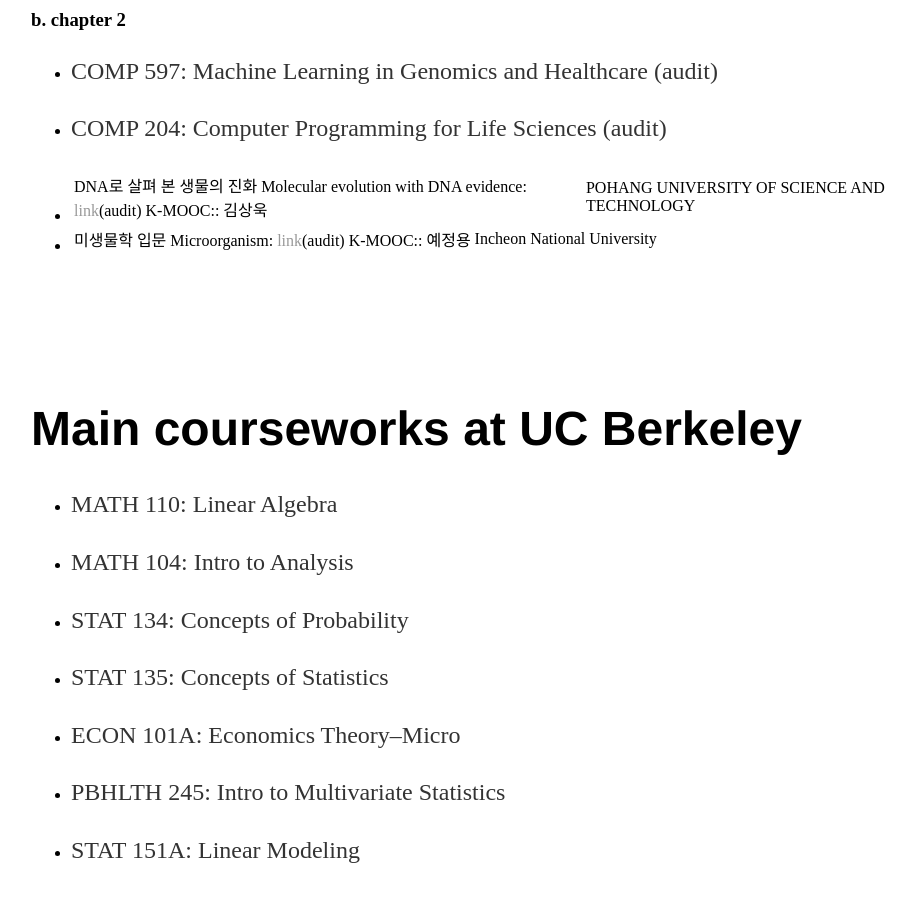
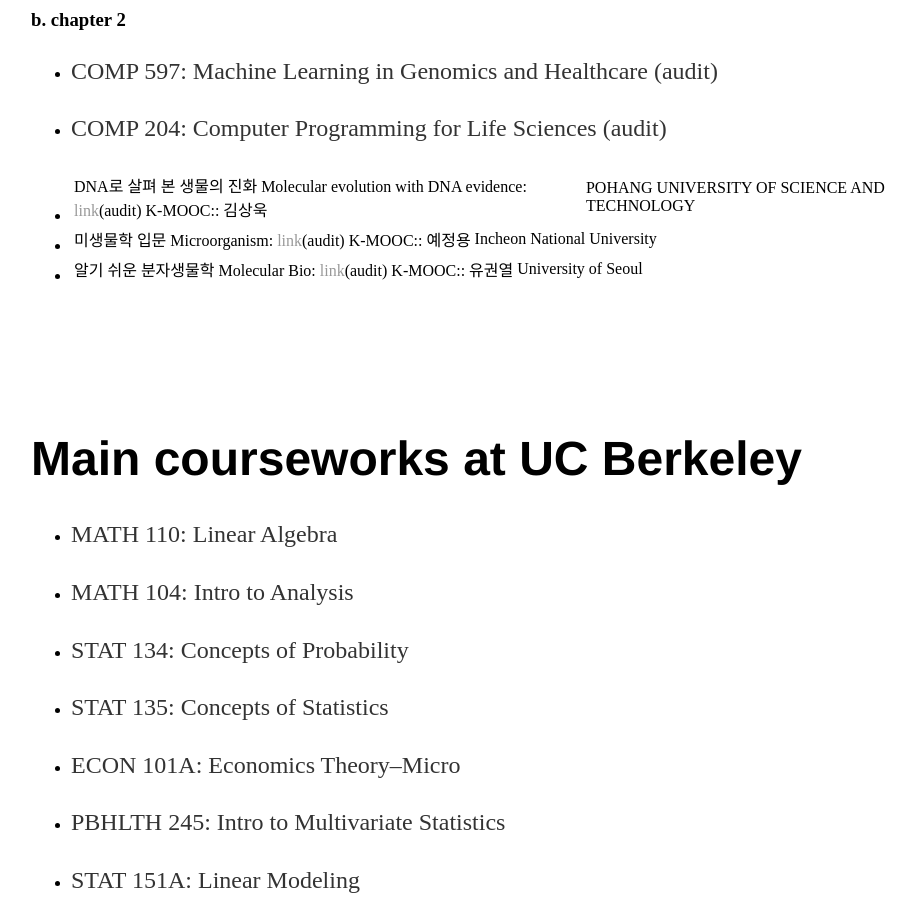
Before and after one commit to yjkweon24/yjkweon24.github.io, a Jekyll site: the page built from coursework/coursework.md, in a window 1280 px wide and 900 px high, scrolled down 465 px. Shown: the whole window, without its empty margins (161-1077 px from the left). Built offline with Jekyll 4.4.1, drawn with Linux system fonts in a browser that asks for light colours; our own code applies the rules of GitHub Pages for plain Markdown files.

Commit message:
Update coursework.md

```diff
--- a/coursework/coursework.md
+++ b/coursework/coursework.md
@@ -17,6 +17,8 @@
 * DNA로 살펴 본 생물의 진화 Molecular evolution with DNA evidence: [link](http://www.kmooc.kr/courses/course-v1:POSTECHk+LIFE422k+2019_T1/course/)(audit) K-MOOC:: 김상욱 | POHANG UNIVERSITY OF SCIENCE AND TECHNOLOGY
 
 * 미생물학 입문 Microorganism: [link](http://www.kmooc.kr/courses/course-v1:INU+INU002+2020_L2_4/course/)(audit) K-MOOC:: 예정용 | Incheon National University
+
+* 알기 쉬운 분자생물학 Molecular Bio: [link](http://www.kmooc.kr/courses/course-v1:UOSk+ACE_UOS07+2021_T1/course/)(audit) K-MOOC:: 유권열 | University of Seoul
 
 <br>
 
```
